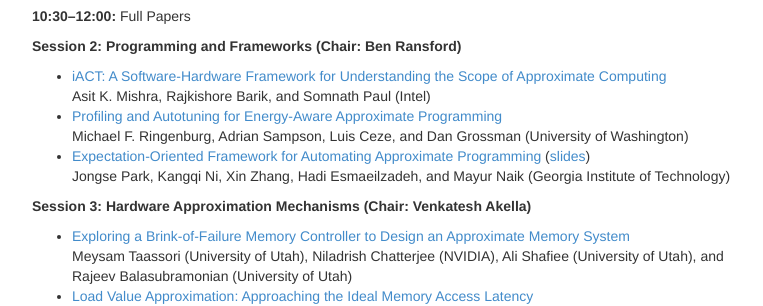
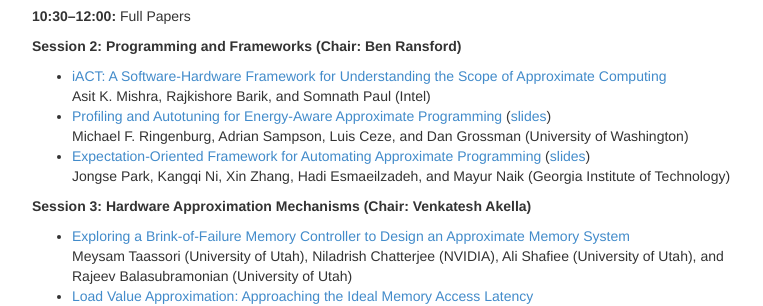
Before and after one commit to uwsampa/sampa-public, a Jekyll site: the page built from wacas14/program.md, in a window 1280 px wide. Shown: the part 504-810 px from the top of the page, without its empty margins (258-1021 px from the left). Built offline with Jekyll 4.4.1, drawn with Linux system fonts in a browser that asks for light colours; Markdown is read by kramdown in place of the engine named in the settings.

Commit message:
mike r's slides

```diff
--- a/wacas14/program.md
+++ b/wacas14/program.md
@@ -44,6 +44,7 @@ Full Papers
   Rajkishore Barik, and
   Somnath Paul (Intel)
 * [Profiling and Autotuning for Energy-Aware Approximate Programming](papers/ringenburg.pdf)
+  ([slides](slides/ringenburg.pdf))
   Michael F. Ringenburg,
   Adrian Sampson,
   Luis Ceze, and
```
Also changed, not shown: 1 other file.
